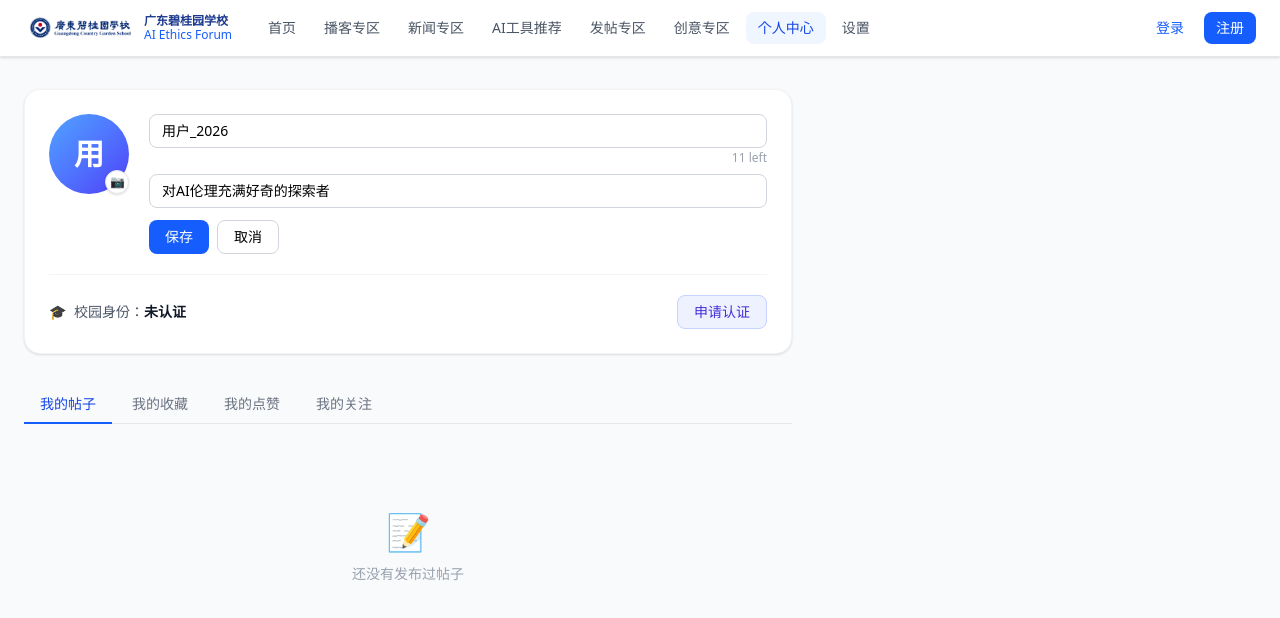
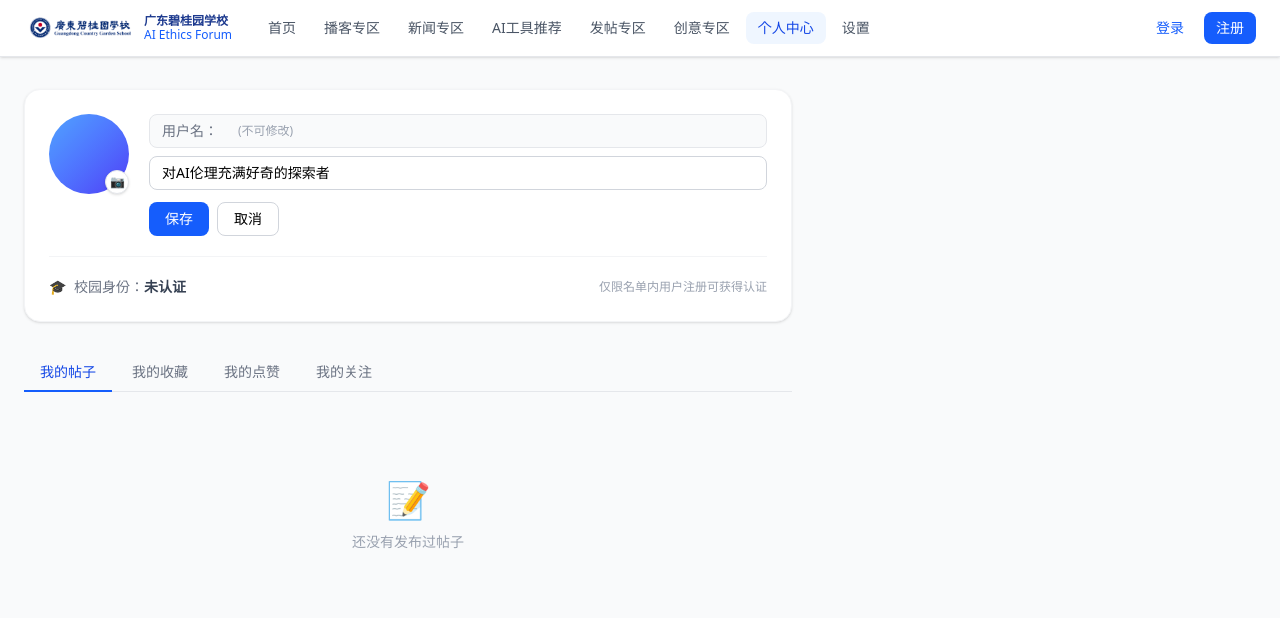
Before and after one commit to liuyucheng20100312-glitch/ai-ethics-forum, a Next.js app: page /profile in a window 1280 px wide. Both pictures are taken after a click on the button "编辑资料". Shown: the top 618 px of the page. Built offline with nearby package versions, Linux system fonts and the light colour scheme.

Commit message:
feat: profile页完整实现管理员/校园认证显示

```diff
--- a/app/profile/page.tsx
+++ b/app/profile/page.tsx
@@ -39,8 +39,6 @@ interface BookmarkItem {
   bookmarkedAt: string;
 }
 
-// ── Username validation ───────────────────────────────────────────────────────
-// CJK character = 2 display units, others = 1; max total = 20 (= 10 CJK or 20 ASCII)
 function displayWidth(s: string): number {
   let w = 0;
   for (const c of s) {
@@ -50,11 +48,10 @@ function displayWidth(s: string): number {
 }
 const MAX_WIDTH = 20;
 
-// ── localStorage helpers ──────────────────────────────────────────────────────
 interface ProfileData {
   username: string;
   bio: string;
-  avatar: string; // base64 data URL or ""
+  avatar: string;
 }
 
 function loadProfile(): ProfileData {
@@ -67,7 +64,6 @@ function loadProfile(): ProfileData {
       return {
         username: p.username ?? "用户_2026",
         bio: p.bio ?? "对AI伦理充满好奇的探索者",
-        // avatarId was old format — discard it
         avatar: typeof p.avatar === "string" && p.avatar.startsWith("data:") ? p.avatar : "",
       };
     }
@@ -79,7 +75,6 @@ function saveProfile(data: ProfileData) {
   localStorage.setItem(LS_KEY, JSON.stringify(data));
 }
 
-// ── EmptyState ────────────────────────────────────────────────────────────────
 function EmptyState({ icon, text }: { icon: string; text: string }) {
   return (
     <div className="flex flex-col items-center justify-center py-16 text-center text-gray-400">
@@ -89,19 +84,14 @@ function EmptyState({ icon, text }: { icon: string; text: string }) {
   );
 }
 
-// ── Main page ─────────────────────────────────────────────────────────────────
 export default function ProfilePage() {
   const { isGuest, user, authFetch } = useAuth();
   const { t, language } = useLanguage();
   const [activeTab, setActiveTab] = useState<TabKey>("myPosts");
   const [editMode, setEditMode] = useState(false);
-  const [username, setUsername] = useState("用户_2026");
   const [bio, setBio] = useState("对AI伦理充满好奇的探索者");
   const [avatar, setAvatar] = useState("");
-  const [draftUsername, setDraftUsername] = useState("");
   const [draftBio, setDraftBio] = useState("");
-  const [usernameError, setUsernameError] = useState("");
-  // API-backed data
   const [likedPosts, setLikedPosts] = useState<LikedPost[]>([]);
   const [myPosts, setMyPosts] = useState<MyPost[]>([]);
   const [bookmarks, setBookmarks] = useState<BookmarkItem[]>([]);
@@ -115,10 +105,8 @@ export default function ProfilePage() {
   useEffect(() => {
     if (isGuest || !user) return;
     const p = loadProfile();
-    setUsername(p.username);
     setBio(p.bio);
     setAvatar(p.avatar);
-    // Load initial tab data
     fetchMyPosts();
     fetchMyFollows();
     fetchMyBookmarks();
@@ -184,41 +172,24 @@ export default function ProfilePage() {
   }
 
   function openEdit() {
-    setDraftUsername(username);
     setDraftBio(bio);
-    setUsernameError("");
     setEditMode(true);
   }
 
-  function handleDraftUsernameChange(val: string) {
-    setDraftUsername(val);
-    if (val.trim() === "") {
-      setUsernameError(t("usernameEmpty"));
-    } else if (displayWidth(val) > MAX_WIDTH) {
-      setUsernameError(t("usernameLimit"));
-    } else {
-      setUsernameError("");
-    }
-  }
-
   function handleSave() {
-    const trimmed = draftUsername.trim();
-    if (!trimmed || displayWidth(trimmed) > MAX_WIDTH) return;
-    setUsername(trimmed);
-    setBio(draftBio.trim());
-    saveProfile({ username: trimmed, bio: draftBio.trim(), avatar });
+    const trimmedBio = draftBio.trim();
+    setBio(trimmedBio);
+    saveProfile({ username: user?.username ?? "", bio: trimmedBio, avatar });
     setEditMode(false);
   }
 
   function handleCancel() {
     setEditMode(false);
-    setUsernameError("");
   }
 
   function handleAvatarChange(e: React.ChangeEvent<HTMLInputElement>) {
     const file = e.target.files?.[0];
     if (!file) return;
-    // Reject files over 2 MB
     if (file.size > 2 * 1024 * 1024) {
       alert(t("avatarSizeLimit"));
       e.target.value = "";
@@ -228,19 +199,17 @@ export default function ProfilePage() {
     reader.onload = (ev) => {
       const dataUrl = ev.target?.result as string;
       setAvatar(dataUrl);
-      saveProfile({ username, bio, avatar: dataUrl });
+      saveProfile({ username: user?.username ?? "", bio, avatar: dataUrl });
     };
     reader.readAsDataURL(file);
     e.target.value = "";
   }
 
-  const widthLeft = MAX_WIDTH - displayWidth(draftUsername);
-  // Count stats from real data
   const statsCount = { posts: myPosts.length, likes: likedPosts.length, follows: followings.length, bookmarks: bookmarks.length };
+  const displayName = user?.verified && user?.realName ? user.realName : user?.username ?? "";
 
   return (
     <div className="max-w-3xl space-y-8">
-      {/* Guest view */}
       {isGuest && (
         <div className="bg-white dark:bg-gray-800 border border-gray-100 dark:border-gray-700 rounded-2xl p-8 shadow-sm text-center">
           <div className="w-20 h-20 rounded-full bg-gray-100 dark:bg-gray-700 flex items-center justify-center text-4xl mx-auto mb-4">👤</div>
@@ -257,24 +226,13 @@ export default function ProfilePage() {
       {!isGuest && (<>
       <div className="bg-white border border-gray-100 rounded-2xl p-6 shadow-sm">
         <div className="flex items-start gap-5">
-          {/* Hidden file input */}
-          <input
-            ref={avatarInputRef}
-            type="file"
-            accept="image/*"
-            className="hidden"
-            onChange={handleAvatarChange}
-          />
+          <input ref={avatarInputRef} type="file" accept="image/*" className="hidden" onChange={handleAvatarChange} />
           <div className="relative flex-shrink-0">
             {avatar ? (
-              <img
-                src={avatar}
-                alt="头像"
-                className="w-20 h-20 rounded-full object-cover border border-gray-200"
-              />
+              <img src={avatar} alt="头像" className="w-20 h-20 rounded-full object-cover border border-gray-200" />
             ) : (
               <div className="w-20 h-20 rounded-full bg-gradient-to-br from-blue-400 to-indigo-600 flex items-center justify-center text-white text-3xl font-bold">
-                {username[0]}
+                {displayName[0]}
               </div>
             )}
             <button
@@ -289,30 +247,10 @@ export default function ProfilePage() {
           <div className="flex-1">
             {editMode ? (
               <div className="space-y-2">
-                <div>
-                  <input
-                    value={draftUsername}
-                    onChange={(e) => handleDraftUsernameChange(e.target.value)}
-                    className={`block w-full border rounded-lg px-3 py-1.5 text-sm focus:outline-none focus:ring-2 ${
-                      usernameError
-                        ? "border-red-400 focus:ring-red-400"
-                        : "border-gray-300 focus:ring-blue-500"
-                    }`}
-                    placeholder={t("username")}
-                    maxLength={30}
-                  />
-                  <div className="flex justify-between mt-0.5">
-                    {usernameError ? (
-                      <p className="text-xs text-red-500">{usernameError}</p>
-                    ) : (
-                      <span />
-                    )}
-                    <p className={`text-xs ${
-                      widthLeft < 0 ? "text-red-500" : widthLeft <= 4 ? "text-orange-400" : "text-gray-400"
-                    }`}>
-                      {Math.max(0, widthLeft)} left
-                    </p>
-                  </div>
+                <div className="flex items-center gap-2 px-3 py-1.5 bg-gray-50 border border-gray-200 rounded-lg">
+                  <span className="text-sm text-gray-500">用户名：</span>
+                  <span className="text-sm font-medium text-gray-700">{user?.username}</span>
+                  <span className="text-xs text-gray-400 ml-1">(不可修改)</span>
                 </div>
                 <input
                   value={draftBio}
@@ -322,27 +260,40 @@ export default function ProfilePage() {
                   maxLength={100}
                 />
                 <div className="flex gap-2 pt-1">
-                  <button
-                    onClick={handleSave}
-                    disabled={!!usernameError || !draftUsername.trim()}
-                    className="text-sm bg-blue-600 text-white px-4 py-1.5 rounded-lg hover:bg-blue-700 disabled:opacity-40 disabled:cursor-not-allowed transition-colors"
-                  >
+                  <button onClick={handleSave} className="text-sm bg-blue-600 text-white px-4 py-1.5 rounded-lg hover:bg-blue-700 transition-colors">
                     {t("saveProfile")}
                   </button>
-                  <button
-                    onClick={handleCancel}
-                    className="text-sm border border-gray-300 px-4 py-1.5 rounded-lg hover:bg-gray-50 transition-colors"
-                  >
+                  <button onClick={handleCancel} className="text-sm border border-gray-300 px-4 py-1.5 rounded-lg hover:bg-gray-50 transition-colors">
                     {t("cancelEdit")}
                   </button>
                 </div>
               </div>
             ) : (
               <>
-                <div className="flex items-center gap-2 mb-1">
-                  <h2 className="text-lg font-bold text-gray-900">{username}</h2>
-                  <span className="text-xs px-2 py-0.5 bg-green-50 text-green-700 rounded-full">普通用户</span>
+                <div className="flex items-center gap-2 mb-0.5 flex-wrap">
+                  <h2 className="text-lg font-bold text-gray-900">{displayName}</h2>
+                  {user?.isAdmin ? (
+                    <span className="inline-flex items-center gap-1 text-xs px-2 py-0.5 bg-red-50 text-red-700 border border-red-200 rounded-full font-medium">
+                      🛡️ 管理员
+                    </span>
+                  ) : user?.verified ? (
+                    <span className="inline-flex items-center gap-1 text-xs px-2 py-0.5 bg-blue-50 text-blue-700 border border-blue-200 rounded-full font-medium">
+                      🎓 校园身份认证
+                    </span>
+                  ) : (
+                    <span className="text-xs px-2 py-0.5 bg-gray-100 text-gray-500 rounded-full">
+                      普通用户
+                    </span>
+                  )}
                 </div>
+                {user?.verified && !user?.isAdmin && (
+                  <p className="text-xs text-gray-400 mb-1">
+                    用户名：{user.username}
+                    {user.classId && (
+                      <span className="ml-2 px-1.5 py-0.5 bg-indigo-50 text-indigo-600 rounded text-xs">{user.classId}</span>
+                    )}
+                  </p>
+                )}
                 <p className="text-sm text-gray-500 mb-3">{bio}</p>
                 <div className="flex gap-4 text-sm text-gray-500 mb-3">
                   <span><strong className="text-gray-900">{statsCount.posts}</strong> {t("myPosts")}</span>
@@ -350,10 +301,7 @@ export default function ProfilePage() {
                   <span><strong className="text-gray-900">{statsCount.likes}</strong> {t("myLikes")}</span>
                   <span><strong className="text-gray-900">{statsCount.follows}</strong> {t("myFollows")}</span>
                 </div>
-                <button
-                  onClick={openEdit}
-                  className="text-sm border border-gray-300 px-4 py-1.5 rounded-lg hover:bg-gray-50 transition-colors"
-                >
+                <button onClick={openEdit} className="text-sm border border-gray-300 px-4 py-1.5 rounded-lg hover:bg-gray-50 transition-colors">
                   {t("editProfile")}
                 </button>
               </>
@@ -361,19 +309,37 @@ export default function ProfilePage() {
           </div>
         </div>
 
-        {/* 校园认证 */}
-        <div className="mt-5 pt-5 border-t border-gray-100 flex items-center justify-between">
-          <div className="flex items-center gap-2 text-sm text-gray-600">
+        <div className="mt-5 pt-5 border-t border-gray-100">
+          {user?.isAdmin ? (
+            <div className="flex items-center gap-3 p-3 bg-red-50 border border-red-100 rounded-xl">
+              <span className="text-2xl">🛡️</span>
+              <div>
+                <p className="text-sm font-semibold text-red-800">管理员认证</p>
+                <p className="text-xs text-red-500 mt-0.5">拥有论坛最高管理权限</p>
+              </div>
+              <span className="ml-auto text-red-400 text-lg">✅</span>
+            </div>
+          ) : user?.verified ? (
+            <div className="flex items-center gap-3 p-3 bg-blue-50 border border-blue-100 rounded-xl">
+              <span className="text-2xl">🎓</span>
+              <div>
+                <p className="text-sm font-semibold text-blue-800">校园身份认证通过</p>
+                <p className="text-xs text-blue-600 mt-0.5">真实姓名：{user.realName}　所在班级：{user.classId}</p>
+              </div>
+              <span className="ml-auto text-blue-400 text-lg">✅</span>
+            </div>
+          ) : (
+            <div className="flex items-center justify-between">
+              <div className="flex items-center gap-2 text-sm text-gray-500">
                 <span>🎓</span>
-            <span>校园身份：<strong className="text-gray-900">未认证</strong></span>
+                <span>校园身份：<strong className="text-gray-700">未认证</strong></span>
               </div>
-          <button className="text-sm bg-indigo-50 text-indigo-700 border border-indigo-200 px-4 py-1.5 rounded-lg hover:bg-indigo-100 transition-colors">
-            申请认证
-          </button>
+              <span className="text-xs text-gray-400">仅限名单内用户注册可获得认证</span>
+            </div>
+          )}
         </div>
       </div>
 
-      {/* Tabs */}
       <div>
         <div className="flex gap-1 border-b border-gray-200 mb-6">
           {TAB_KEYS.map((key) => (
@@ -381,9 +347,7 @@ export default function ProfilePage() {
               key={key}
               onClick={() => handleTabChange(key)}
               className={`px-4 py-2 text-sm font-medium transition-colors border-b-2 -mb-px ${
-                activeTab === key
-                  ? "border-blue-600 text-blue-700"
-                  : "border-transparent text-gray-500 hover:text-gray-700"
+                activeTab === key ? "border-blue-600 text-blue-700" : "border-transparent text-gray-500 hover:text-gray-700"
               }`}
             >
               {t(key as TranslationKey)}
@@ -399,19 +363,11 @@ export default function ProfilePage() {
           ) : (
             <div className="space-y-3">
               {myPosts.map((post) => (
-                <Link
-                  key={post._id}
-                  href={`/post/${post._id}`}
-                  className="block bg-white border border-gray-100 rounded-xl px-5 py-4 shadow-sm hover:shadow-md transition-shadow"
-                >
+                <Link key={post._id} href={`/post/${post._id}`} className="block bg-white border border-gray-100 rounded-xl px-5 py-4 shadow-sm hover:shadow-md transition-shadow">
                   <div className="flex items-start justify-between">
                     <div>
-                      <h4 className="font-medium text-gray-900">
-                        {language === "en" && post.titleEn ? post.titleEn : post.title}
-                      </h4>
-                      <p className="text-xs text-gray-400 mt-0.5">
-                        {post.category} · {post.replies} {t("repliesCount")} · {new Date(post.createdAt).toLocaleDateString(language === "en" ? "en-US" : "zh-CN")}
-                      </p>
+                      <h4 className="font-medium text-gray-900">{language === "en" && post.titleEn ? post.titleEn : post.title}</h4>
+                      <p className="text-xs text-gray-400 mt-0.5">{post.category} · {post.replies} {t("repliesCount")} · {new Date(post.createdAt).toLocaleDateString(language === "en" ? "en-US" : "zh-CN")}</p>
                     </div>
                     <span className="text-blue-400 text-sm">📝</span>
                   </div>
@@ -427,17 +383,11 @@ export default function ProfilePage() {
           ) : (
             <div className="space-y-3">
               {[...likedPosts].reverse().map((p) => (
-                <Link
-                  key={p.likedAt}
-                  href={`/post/${p.postId}`}
-                  className="block bg-white border border-gray-100 rounded-xl px-5 py-4 shadow-sm hover:shadow-md transition-shadow"
-                >
+                <Link key={p.likedAt} href={`/post/${p.postId}`} className="block bg-white border border-gray-100 rounded-xl px-5 py-4 shadow-sm hover:shadow-md transition-shadow">
                   <div className="flex items-center justify-between">
                     <div>
                       <h4 className="font-medium text-gray-900">{p.title}</h4>
-                      <p className="text-xs text-gray-400 mt-0.5">
-                        {p.author} · {p.category} · {t("likedAt")} {new Date(p.likedAt).toLocaleDateString(language === "en" ? "en-US" : "zh-CN")}
-                      </p>
+                      <p className="text-xs text-gray-400 mt-0.5">{p.author} · {p.category} · {t("likedAt")} {new Date(p.likedAt).toLocaleDateString(language === "en" ? "en-US" : "zh-CN")}</p>
                     </div>
                     <span className="text-red-400 text-sm">❤️</span>
                   </div>
@@ -458,24 +408,15 @@ export default function ProfilePage() {
                     <span className="text-2xl">{b.emoji}</span>
                     <div>
                       <p className="font-medium text-gray-900 text-sm">{b.title}</p>
-                      <p className="text-xs text-gray-400 mt-0.5">
-                        {b.subtitle} · {new Date(b.bookmarkedAt).toLocaleDateString(language === "en" ? "en-US" : "zh-CN")}
-                      </p>
+                      <p className="text-xs text-gray-400 mt-0.5">{b.subtitle} · {new Date(b.bookmarkedAt).toLocaleDateString(language === "en" ? "en-US" : "zh-CN")}</p>
                     </div>
                   </div>
-                  <button
-                    onClick={() => handleRemoveBookmark(b)}
-                    title="取消收藏"
-                    className="text-yellow-500 hover:text-gray-400 transition-colors text-xl leading-none ml-4"
-                  >
-                    ★
-                  </button>
+                  <button onClick={() => handleRemoveBookmark(b)} title="取消收藏" className="text-yellow-500 hover:text-gray-400 transition-colors text-xl leading-none ml-4">★</button>
                 </div>
               ))}
             </div>
           )
-        ) : (
-          activeTab === "myFollows" ? (
+        ) : activeTab === "myFollows" ? (
           followsLoading ? (
             <div className="flex justify-center py-12"><span className="text-gray-400 text-sm">{t("loading")}</span></div>
           ) : followings.length === 0 ? (
@@ -486,24 +427,18 @@ export default function ProfilePage() {
                 <div key={f.followingUsername} className="flex items-center justify-between bg-white border border-gray-100 rounded-xl px-5 py-4 shadow-sm">
                   <div>
                     <p className="font-medium text-gray-900">{f.followingUsername}</p>
-                      <p className="text-xs text-gray-400 mt-0.5">
-                        {t("followedAt")} {new Date(f.followedAt).toLocaleDateString(language === "en" ? "en-US" : "zh-CN")}
-                      </p>
+                    <p className="text-xs text-gray-400 mt-0.5">{t("followedAt")} {new Date(f.followedAt).toLocaleDateString(language === "en" ? "en-US" : "zh-CN")}</p>
                   </div>
-                    <button
-                      onClick={() => handleUnfollow(f.followingUsername)}
-                      className="text-xs px-3 py-1 rounded-full border border-gray-300 text-gray-500 hover:border-red-300 hover:text-red-500 transition-colors"
-                    >
+                  <button onClick={() => handleUnfollow(f.followingUsername)} className="text-xs px-3 py-1 rounded-full border border-gray-300 text-gray-500 hover:border-red-300 hover:text-red-500 transition-colors">
                     {t("unfollow")}
                   </button>
                 </div>
               ))}
             </div>
           )
-          ) : null
-        )}
+        ) : null}
       </div>
-      </>)} {/* end !isGuest */}
+      </>)}
     </div>
   );
 }
```
Lines whose indentation alone changed are shown as unchanged.
